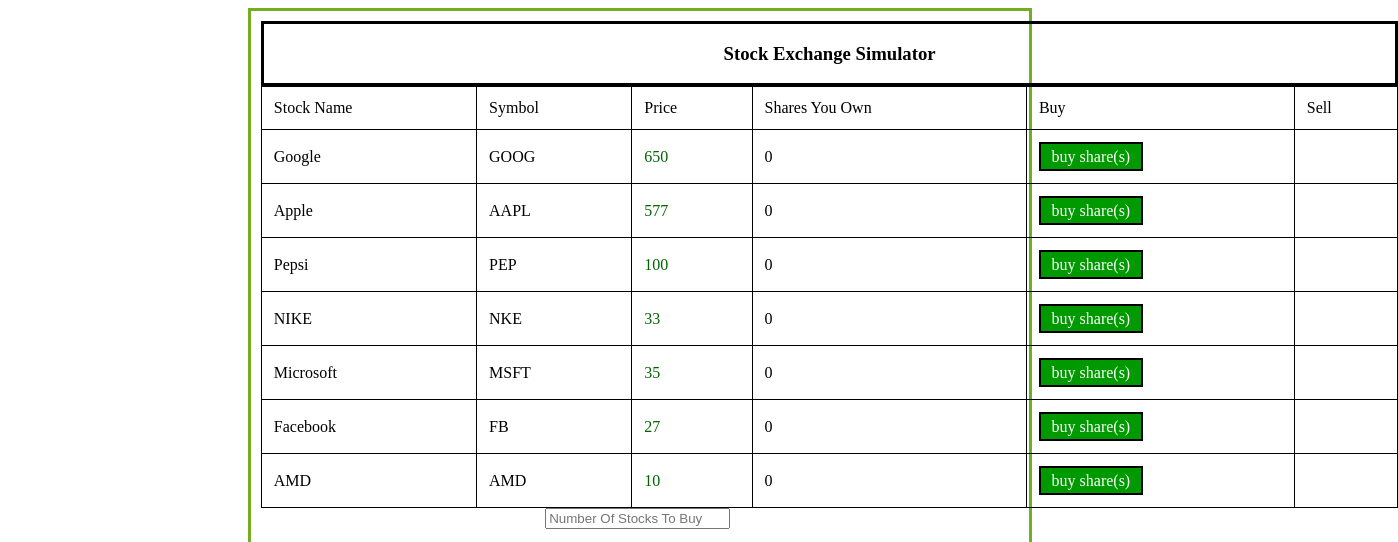
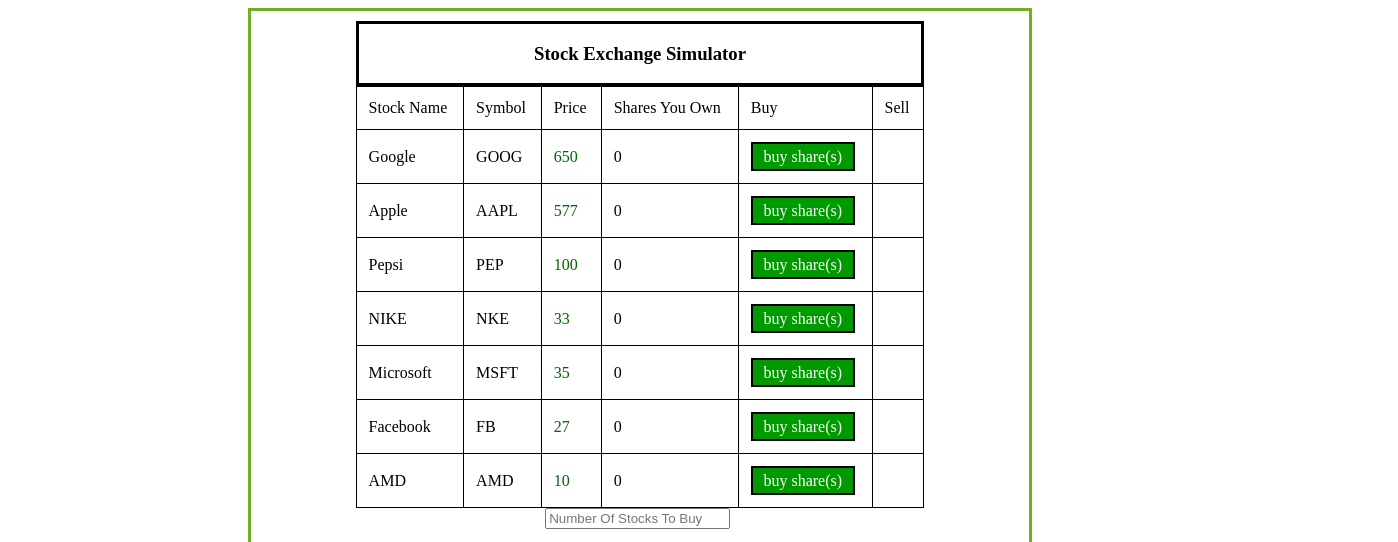
Before and after one commit to plungedtoilet/plungedtoilet.github.io, a plain HTML site: page Stock Project.html in a window 1280 px wide. Shown: the top 542 px of the page, 1398 px wide, since content can reach past the window. Drawn offline with Linux system fonts and the light colour scheme.

Commit message:
Update Stock Project.html

```diff
--- a/Stock Project.html
+++ b/Stock Project.html
@@ -11,7 +11,7 @@ table#myPortfolio {
 	border-width: 0 0 1px 1px;
 	border-collapse: collapse;
 	border-style: solid;
-	width: 150%;
+	width: 75%;
 	margin: auto;
 }
 	table, td{
```
